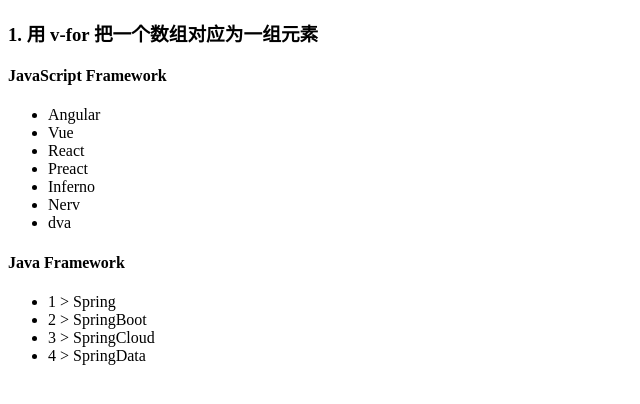
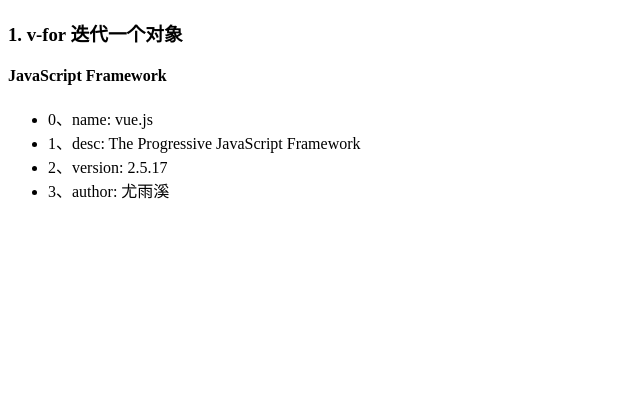
Before and after one commit to xiaochuan1719/vue-learning, a plain HTML site: page simple-chapter/chapter06/index02.html in a window 1280 px wide. Shown: the whole page, without its empty margins (0-640 px from the left). Drawn offline with nearby package versions, Linux system fonts and the light colour scheme.

Commit message:
列表渲染更新

```diff
--- a/simple-chapter/chapter06/index02.html
+++ b/simple-chapter/chapter06/index02.html
@@ -15,25 +15,17 @@
 
 <div id="main">
 
-    <h3>1. 用 v-for 把一个数组对应为一组元素</h3>
+    <h3>1. v-for 迭代一个对象 </h3>
     <h4>JavaScript Framework</h4>
     <ul id="example01">
-        <li v-for="item in jsFrameworkArr">
-            {{ item.name }}
-        </li>
-    </ul>
-
-
-    <h4>Java Framework</h4>
-    <ul id="example02">
-        <li v-for="(item, index) of javaFrameworkArr">
-            {{ index + 1 }} > {{ item.name }}
+        <li v-for="(value, key, index) in exampleObj">
+            {{ index }}、{{ key }}: {{ value }}
         </li>
     </ul>
 
 </div>
 
-<script src="./index01.js"></script>
+<script src="./index02.js"></script>
 
 </body>
 
--- a/simple-chapter/chapter06/index02.js
+++ b/simple-chapter/chapter06/index02.js
@@ -0,0 +1,11 @@
+const vm = new Vue({
+    el: '#main',
+    data: {
+        exampleObj: {
+            name: 'vue.js',
+            desc: 'The Progressive JavaScript Framework',
+            version: '2.5.17',
+            author: '尤雨溪'
+        }
+    }
+});
```
Also changed, not shown: simple-chapter/chapter06/index03.html (added, +10 -0 lines), simple-chapter/chapter06/index03.js (added), 1 other file.
